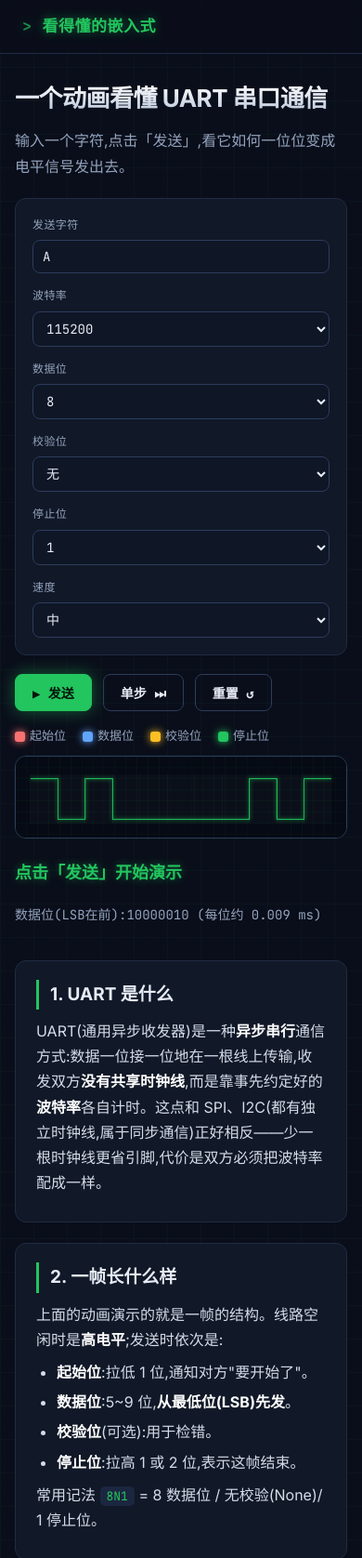
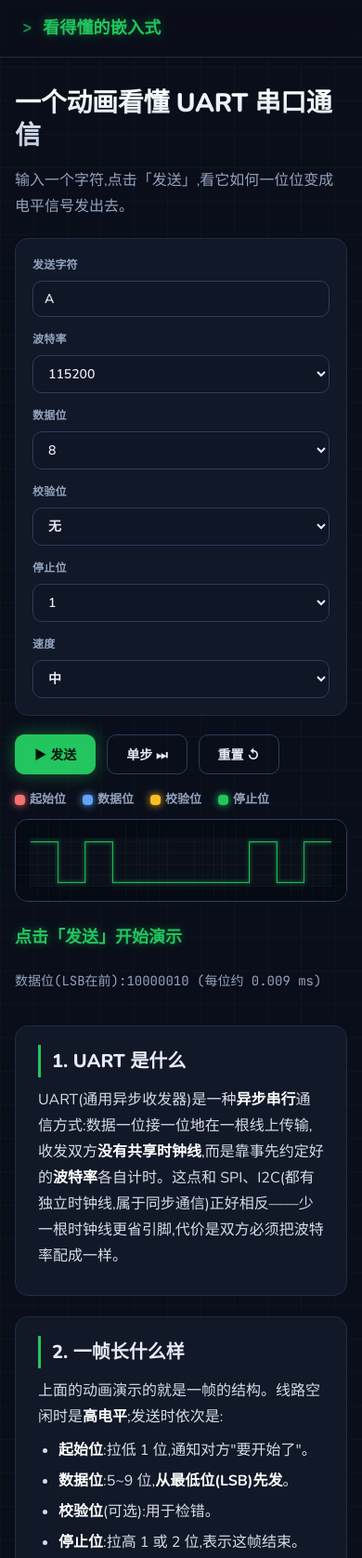
Before and after one commit to chen111111111112121/emb_knowledge, a website with bundled scripts: page uart.html in a window 390 px wide. Shown: the top 1676 px of the page at 93% size. Built offline with nearby package versions, Linux system fonts and the light colour scheme.

Commit message:
style: 字体改为 Noto Sans SC(中文)+ Nunito(圆润英文/数字),修正标题中文不协调

```diff
--- a/styles/main.css
+++ b/styles/main.css
@@ -1,4 +1,4 @@
-@import url('https://fonts.googleapis.com/css2?family=Inter:wght@400;500;600;700&family=JetBrains+Mono:wght@400;500;700&display=swap');
+@import url('https://fonts.googleapis.com/css2?family=Nunito:wght@400;500;600;700;800&family=Noto+Sans+SC:wght@400;500;700&family=JetBrains+Mono:wght@400;500;700&display=swap');
 
 :root {
   --bg: #0a0e1a;            /* 深黑底 */
@@ -15,7 +15,8 @@
   --accent-soft: rgba(34, 197, 94, 0.12);
   --accent-glow: rgba(34, 197, 94, 0.45);
   --danger: #ef4444;
-  --radius: 12px;
+  --radius: 14px;
+  --sans: 'Nunito', 'Noto Sans SC', -apple-system, "PingFang SC", "Microsoft YaHei", sans-serif;
   --mono: 'JetBrains Mono', ui-monospace, SFMono-Regular, Menlo, Consolas, monospace;
 }
 
@@ -25,7 +26,7 @@ html { scroll-behavior: smooth; }
 
 body {
   margin: 0;
-  font-family: 'Inter', -apple-system, "PingFang SC", "Microsoft YaHei", sans-serif;
+  font-family: var(--sans);
   color: var(--fg);
   background-color: var(--bg);
   background-image:
@@ -33,7 +34,7 @@ body {
     linear-gradient(90deg, var(--bg-grid) 1px, transparent 1px),
     radial-gradient(1200px 500px at 50% -10%, rgba(34, 197, 94, 0.10), transparent 70%);
   background-size: 36px 36px, 36px 36px, 100% 100%;
-  line-height: 1.7;
+  line-height: 1.75;
   -webkit-font-smoothing: antialiased;
 }
 
@@ -50,22 +51,23 @@ a { color: var(--accent); }
   backdrop-filter: blur(10px);
 }
 .logo {
-  font-family: var(--mono);
-  font-weight: 700;
-  font-size: 17px;
+  font-family: var(--sans);
+  font-weight: 800;
+  font-size: 18px;
   color: var(--accent);
   text-decoration: none;
-  letter-spacing: 0.5px;
+  letter-spacing: 0.2px;
   text-shadow: 0 0 12px var(--accent-glow);
 }
-.logo::before { content: '> '; opacity: 0.7; }
+.logo::before { content: '> '; font-family: var(--mono); opacity: 0.7; }
 
 .container { max-width: 920px; margin: 0 auto; padding: 32px 24px 64px; }
 
 h1 {
-  font-size: 34px;
+  font-size: 36px;
+  font-weight: 800;
   line-height: 1.25;
-  letter-spacing: -0.5px;
+  letter-spacing: -0.3px;
   margin: 8px 0 12px;
   background: linear-gradient(180deg, #ffffff, #b9c6dc);
   -webkit-background-clip: text;
@@ -81,15 +83,16 @@ h1 {
   border: 1px solid var(--border);
   padding: 18px; border-radius: var(--radius); margin: 20px 0;
 }
-.controls label { display: flex; flex-direction: column; font-size: 12px; color: var(--fg-dim); gap: 6px; text-transform: uppercase; letter-spacing: 0.4px; }
+.controls label { display: flex; flex-direction: column; font-size: 12px; color: var(--fg-dim); gap: 6px; font-weight: 600; letter-spacing: 0.2px; }
 .controls input, .controls select {
-  padding: 8px 10px;
+  padding: 9px 12px;
   border: 1px solid var(--border-strong);
-  border-radius: 8px;
+  border-radius: 10px;
   background: var(--surface-2);
   color: var(--fg);
-  font-family: var(--mono);
+  font-family: var(--sans);
   font-size: 14px;
+  font-weight: 600;
   transition: border-color .15s, box-shadow .15s;
 }
 .controls input:focus, .controls select:focus {
@@ -101,8 +104,8 @@ h1 {
 /* 播放控制按钮 */
 .player-bar { display: flex; gap: 12px; margin-bottom: 16px; flex-wrap: wrap; }
 .player-bar button {
-  padding: 9px 18px; border-radius: 8px; cursor: pointer;
-  font-size: 14px; font-weight: 600; font-family: var(--mono);
+  padding: 10px 20px; border-radius: 10px; cursor: pointer;
+  font-size: 14px; font-weight: 700; font-family: var(--sans);
   border: 1px solid var(--border-strong);
   background: transparent; color: var(--fg);
   transition: all .18s ease;
@@ -116,8 +119,8 @@ h1 {
 .player-bar button:focus-visible { outline: 2px solid var(--accent); outline-offset: 2px; }
 
 /* 图例 */
-.legend { display: flex; flex-wrap: wrap; gap: 18px; font-size: 13px; color: var(--fg-dim); margin-bottom: 10px; font-family: var(--mono); }
-.legend i.dot { display: inline-block; width: 11px; height: 11px; border-radius: 3px; margin-right: 5px; vertical-align: middle; box-shadow: 0 0 8px currentColor; }
+.legend { display: flex; flex-wrap: wrap; gap: 18px; font-size: 13px; color: var(--fg-dim); margin-bottom: 10px; font-weight: 600; }
+.legend i.dot { display: inline-block; width: 11px; height: 11px; border-radius: 4px; margin-right: 5px; vertical-align: middle; box-shadow: 0 0 8px currentColor; }
 .legend .dot.start { background: #f87171; color: #f87171; }
 .legend .dot.data { background: #60a5fa; color: #60a5fa; }
 .legend .dot.parity { background: #fbbf24; color: #fbbf24; }
@@ -132,8 +135,8 @@ h1 {
   box-shadow: inset 0 0 40px rgba(34, 197, 94, 0.06), 0 0 0 1px rgba(34,197,94,0.04);
 }
 .bit-info {
-  font-size: 18px; font-weight: 600; min-height: 28px; margin-top: 14px;
-  font-family: var(--mono); color: var(--accent); text-shadow: 0 0 10px var(--accent-glow);
+  font-size: 18px; font-weight: 700; min-height: 28px; margin-top: 14px;
+  color: var(--accent); text-shadow: 0 0 10px var(--accent-glow);
 }
 .binary-info { font-family: var(--mono); color: var(--fg-dim); font-size: 14px; }
 
@@ -144,27 +147,27 @@ h1 {
   background: var(--surface);
   border: 1px solid var(--border);
   border-radius: var(--radius);
-  padding: 20px 22px;
+  padding: 20px 24px;
 }
 .lesson h2 {
-  font-size: 19px; margin: 0 0 10px; padding-left: 12px;
+  font-size: 20px; font-weight: 800; margin: 0 0 10px; padding-left: 12px;
   border-left: 3px solid var(--accent); color: var(--fg);
 }
 .lesson p { margin: 8px 0; color: #d4dcea; }
 .lesson ul { margin: 8px 0; padding-left: 22px; }
 .lesson li { margin: 5px 0; color: #d4dcea; }
-.lesson strong { color: #fff; }
+.lesson strong { color: #fff; font-weight: 700; }
 .lesson code {
   background: var(--muted); color: var(--accent);
-  padding: 2px 7px; border-radius: 5px; font-size: 13px; font-family: var(--mono);
+  padding: 2px 7px; border-radius: 6px; font-size: 13px; font-family: var(--mono);
 }
 
 /* Bug 排查表 */
 .bug-table { width: 100%; border-collapse: collapse; font-size: 14px; margin-top: 10px; }
 .bug-table th, .bug-table td { border: 1px solid var(--border); padding: 10px 12px; text-align: left; vertical-align: top; }
-.bug-table th { background: var(--muted); color: var(--fg); font-weight: 600; }
+.bug-table th { background: var(--muted); color: var(--fg); font-weight: 700; }
 .bug-table td { color: #cdd6e6; }
-.bug-table td:first-child { font-weight: 600; white-space: nowrap; color: var(--accent); }
+.bug-table td:first-child { font-weight: 700; white-space: nowrap; color: var(--accent); }
 @media (max-width: 600px) {
   .bug-table, .bug-table thead, .bug-table tbody, .bug-table tr, .bug-table th, .bug-table td { display: block; }
   .bug-table thead { display: none; }
@@ -179,24 +182,24 @@ h1 {
   background: var(--surface);
   border: 1px solid var(--border);
   border-radius: var(--radius);
-  padding: 22px;
+  padding: 22px 24px;
 }
-.chips > h2 { font-size: 19px; margin: 0 0 6px; padding-left: 12px; border-left: 3px solid var(--accent); }
+.chips > h2 { font-size: 20px; font-weight: 800; margin: 0 0 6px; padding-left: 12px; border-left: 3px solid var(--accent); }
 .chip-tabbar { display: flex; flex-wrap: wrap; gap: 6px; margin: 16px 0; border-bottom: 1px solid var(--border); }
 .chip-tab {
   padding: 9px 16px; border: none; background: transparent; cursor: pointer;
-  font-size: 14px; color: var(--fg-dim); font-family: var(--mono);
+  font-size: 14px; font-weight: 700; color: var(--fg-dim); font-family: var(--sans);
   border-bottom: 2px solid transparent; margin-bottom: -1px; transition: color .15s;
 }
 .chip-tab:hover { color: var(--fg); }
-.chip-tab.active { color: var(--accent); border-bottom-color: var(--accent); font-weight: 600; text-shadow: 0 0 10px var(--accent-glow); }
+.chip-tab.active { color: var(--accent); border-bottom-color: var(--accent); text-shadow: 0 0 10px var(--accent-glow); }
 .chip-panel { display: none; }
 .chip-panel.active { display: block; }
-.chip-meta { font-size: 13px; color: var(--fg-dim); font-family: var(--mono); }
+.chip-meta { font-size: 13px; color: var(--fg-dim); }
 .chip-meta strong { color: var(--fg); }
-.chip-notes { background: var(--surface-2); border: 1px solid var(--border); padding: 12px 14px; border-radius: 8px; color: #cdd6e6; }
+.chip-notes { background: var(--surface-2); border: 1px solid var(--border); padding: 12px 14px; border-radius: 10px; color: #cdd6e6; }
 .chip-panel pre {
-  margin: 14px 0; border-radius: 10px; overflow: auto;
+  margin: 14px 0; border-radius: 12px; overflow: auto;
   border: 1px solid var(--border); background: #0d1117;
 }
 .chip-panel pre code { font-size: 13px; line-height: 1.6; font-family: var(--mono); background: transparent; }
@@ -220,13 +223,13 @@ h1 {
   transition: transform .2s, box-shadow .2s, border-color .2s;
 }
 .topic-card a:hover { transform: translateY(-3px); border-color: var(--accent); box-shadow: 0 10px 30px rgba(34, 197, 94, 0.15); }
-.topic-card h2 { margin: 0 0 8px; font-size: 18px; color: var(--accent); font-family: var(--mono); }
+.topic-card h2 { margin: 0 0 8px; font-size: 18px; font-weight: 800; color: var(--accent); }
 .topic-card p { margin: 0; color: var(--fg-dim); font-size: 14px; }
 .topic-card.coming span { opacity: .45; cursor: default; }
 .topic-card.coming em { font-size: 12px; color: var(--fg-dim); }
 
 @media (max-width: 600px) {
-  h1 { font-size: 26px; }
+  h1 { font-size: 28px; }
   .controls { flex-direction: column; }
   .container { padding: 24px 16px 48px; }
 }
```
